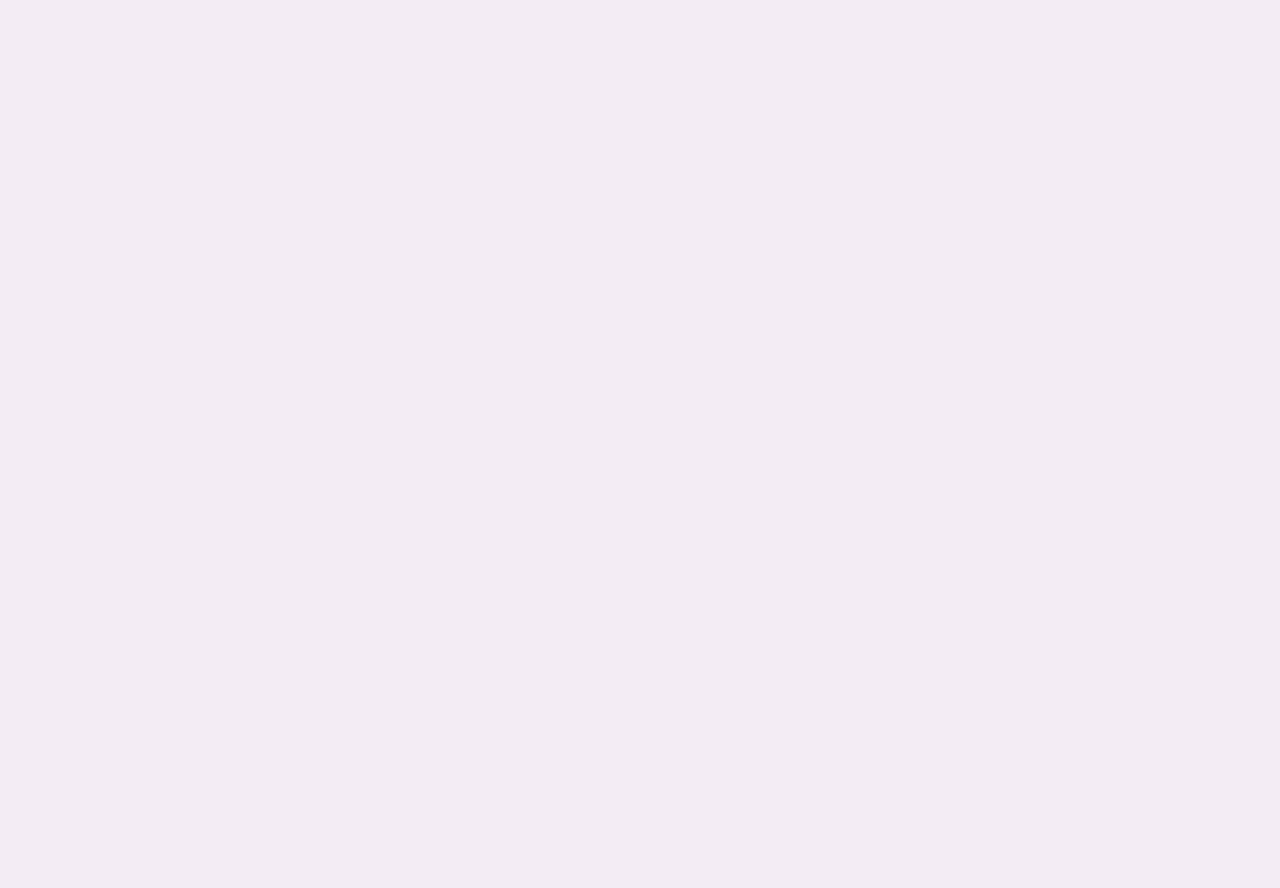
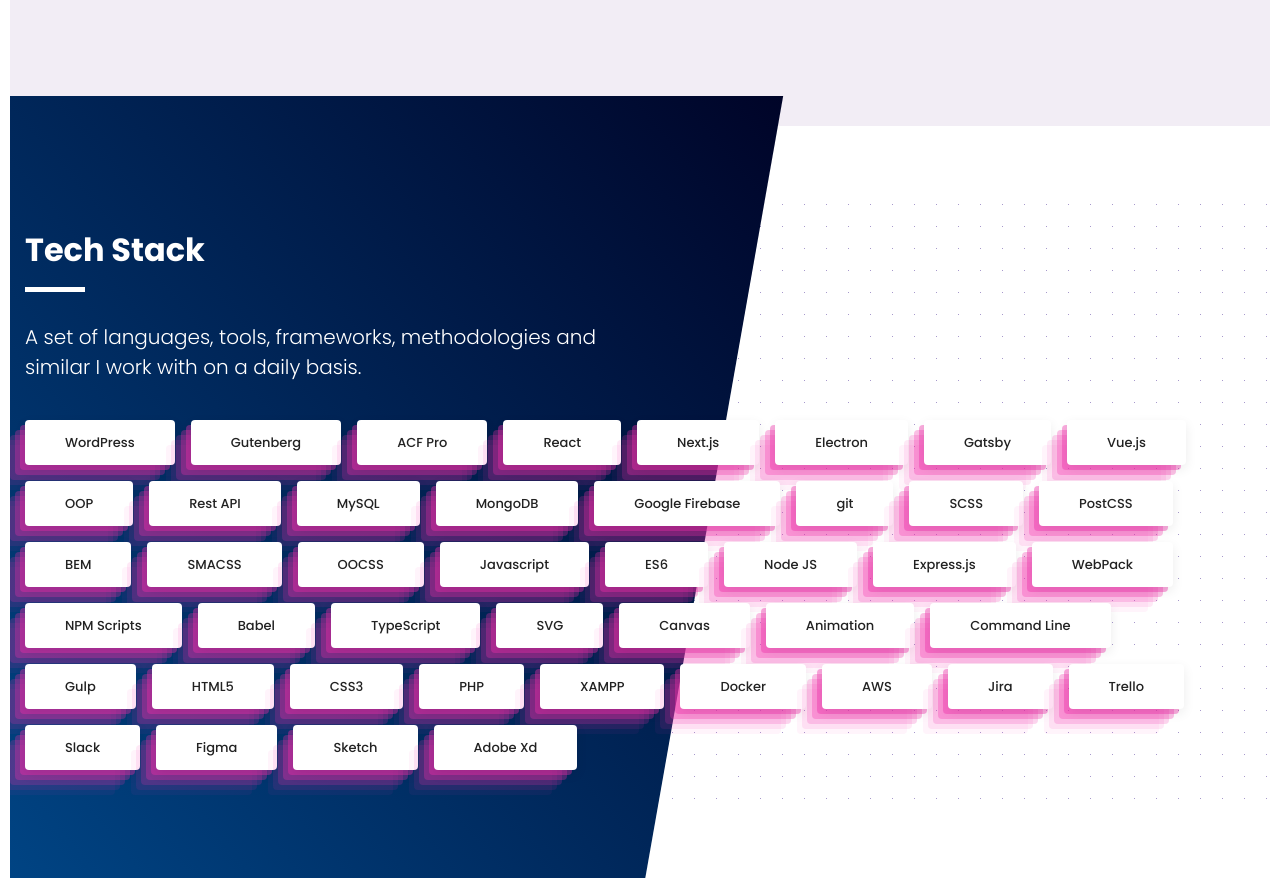
Before and after one commit to nikola-wd/personal-site-2022, a React (Create React App) app: page / in a window 1280 px wide. Shown: the part 1340-2228 px from the top of the page. Before the commit the page ends 870 px from the top, so only its background shows below. Built offline with nearby package versions, Linux system fonts and the light colour scheme.

Commit message:
Finish who am i and tech stack sections

```diff
--- a/src/components/svg/Codeable.jsx
+++ b/src/components/svg/Codeable.jsx
@@ -10,7 +10,7 @@
     >
       <path
         fill="#FFB199"
-        fill-rule="evenodd"
+        fillRule="evenodd"
         d="M6.636 6.636L.272 13 13 25.728 25.728 13l-6.364-6.364L13 13z"
       />
     </svg>
--- a/src/pages/Home/Home.jsx
+++ b/src/pages/Home/Home.jsx
@@ -1,6 +1,8 @@
 import React from 'react';
 import Header from '../../components/Header/Header';
 import Hero from './Hero/Hero';
+import TechStack from './TechStack/TechStack';
+import WhoAmI from './WhoAmI/WhoAmI';
 
 const Home = () => {
   return (
@@ -8,6 +10,8 @@
       <Header />
       <main className="main">
         <Hero />
+        <WhoAmI />
+        <TechStack />
       </main>
     </>
   );
--- /dev/null
+++ b/src/pages/Home/TechStack/TechStack.jsx
@@ -0,0 +1,73 @@
+import React from 'react';
+
+import './techstack.scss';
+
+const TechStack = () => {
+  const skills = [
+    'WordPress',
+    'Gutenberg',
+    'ACF Pro',
+    'React',
+    'Next.js',
+    'Electron',
+    'Gatsby',
+    'Vue.js',
+    'OOP',
+    'Rest API',
+    'MySQL',
+    'MongoDB',
+    'Google Firebase',
+    'git',
+    'SCSS',
+    'PostCSS',
+    'BEM',
+    'SMACSS',
+    'OOCSS',
+    'Javascript',
+    'ES6',
+    'Node JS',
+    'Express.js',
+    'WebPack',
+    'NPM Scripts',
+    'Babel',
+    'TypeScript',
+    'SVG',
+    'Canvas',
+    'Animation',
+    'Command Line',
+    'Gulp',
+    'HTML5',
+    'CSS3',
+    'PHP',
+    'XAMPP',
+    'Docker',
+    'AWS',
+    'Jira',
+    'Trello',
+    'Slack',
+    'Figma',
+    'Sketch',
+    'Adobe Xd',
+  ];
+
+  return (
+    <section className="tech-stack">
+      <div className="container">
+        <h2 className="sec-title">Tech Stack</h2>
+        <p className="sec-body">
+          A set of languages, tools, frameworks, methodologies and similar I
+          work with on a daily basis.
+        </p>
+        <div className="tech-stack__grid">
+          {skills.map((skill) => (
+            <div className="tech-card" key={skill}>
+              {skill}
+            </div>
+          ))}
+        </div>
+      </div>
+    </section>
+  );
+};
+
+export default TechStack;
--- /dev/null
+++ b/src/pages/Home/TechStack/techstack.scss
@@ -0,0 +1,99 @@
+.tech-stack {
+  padding-top: 100px;
+  padding-bottom: 100px;
+  position: relative;
+  background: #fff;
+  text-align: left;
+
+  &:before {
+    position: absolute;
+    z-index: 1;
+    content: '';
+    width: calc(50% + 200px);
+    height: calc(100% + 60px);
+    top: 50%;
+    left: -200px;
+    background: linear-gradient(to bottom left, #000428, #004e92);
+    transform: skew(-10deg) translateY(-50%);
+  }
+
+  &:after {
+    position: absolute;
+    content: '';
+    top: 50%;
+    transform: translateY(-50%);
+    right: -50px;
+    width: 700px;
+    height: 600px;
+    $bg-color: #fff;
+    $dot-color: hsl(256, 33, 70);
+    // opacity: 0.8;
+
+    // Dimensions
+    $dot-size: 1px;
+    $dot-space: 22px;
+
+    background: linear-gradient(
+          90deg,
+          $bg-color ($dot-space - $dot-size),
+          transparent 1%
+        )
+        center,
+      linear-gradient($bg-color ($dot-space - $dot-size), transparent 1%) center,
+      $dot-color;
+    background-size: $dot-space $dot-space;
+  }
+
+  .sec-title {
+    z-index: 1;
+    color: #fff;
+    &:before {
+      background: #fff;
+      left: 0;
+      transform: none;
+    }
+  }
+
+  p {
+    position: relative;
+    color: #fff;
+    z-index: 2;
+    margin-left: 0;
+    max-width: 600px;
+    margin-bottom: 30px;
+  }
+
+  &__grid {
+    display: flex;
+    flex-wrap: wrap;
+    padding-right: 300px;
+    position: relative;
+    z-index: 2;
+    display: flex;
+    margin-left: -8px;
+
+    .tech-card {
+      display: inline-flex;
+      justify-content: center;
+      align-items: center;
+      line-height: 1;
+      border-radius: 4px;
+      background: #fff;
+      box-shadow: rgba(0, 0, 0, 0.08) 0px 4px 12px,
+        rgba(240, 46, 170, 0.4) -5px 5px, rgba(240, 46, 170, 0.3) -10px 10px,
+        rgba(240, 46, 170, 0.2) -15px 15px, rgba(240, 46, 170, 0.1) -20px 20px,
+        rgba(240, 46, 170, 0.05) -25px 25px;
+      padding: 16px 40px;
+      font-size: 13px;
+      color: #222;
+      margin: 8px;
+      position: relative;
+      cursor: zoom-in;
+      transition: all 0.2s ease-in-out;
+      &:hover {
+        transform: scale(2);
+        z-index: 2;
+      }
+    }
+  }
+}
--- /dev/null
+++ b/src/pages/Home/WhoAmI/WhoAmI.jsx
@@ -0,0 +1,28 @@
+import React from 'react';
+
+const WhoAmI = () => {
+  return (
+    <section className="who-am-i">
+      <div className="container">
+        <h2 className="sec-title">Who am I?</h2>
+        <p className="sec-body">
+          I am a <strong>Full Stack web developer</strong> who's been in the
+          industry since 2014.
+        </p>
+        <p className="sec-body">
+          My focus has always been developing scalable, future-proof and
+          optimized custom solutions based on tested and proven industry
+          standard frameworks such as <strong>WordPress</strong>,{' '}
+          <strong>React</strong>,<strong>Next.js</strong> to name a few.
+        </p>
+        <p className="sec-body">
+          Lately, I've been developing custom WordPress themes based on{' '}
+          <strong>Gutenberg blocks</strong>, via the framework I developed to
+          standardize and speed up the process.
+        </p>
+      </div>
+    </section>
+  );
+};
+
+export default WhoAmI;
```
Also changed, not shown: src/pages/Home/WhoAmI/whoami.scss (added).
